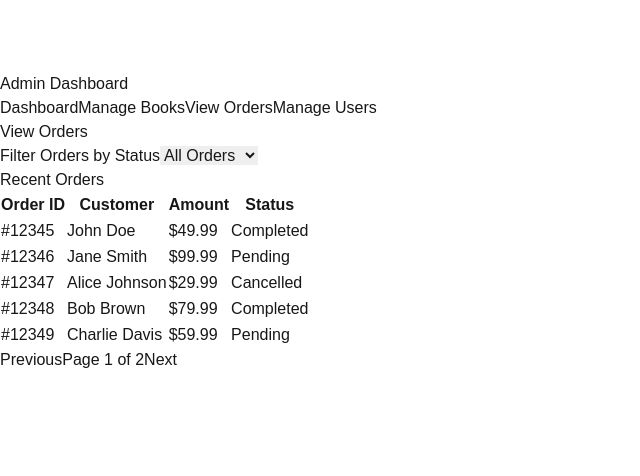
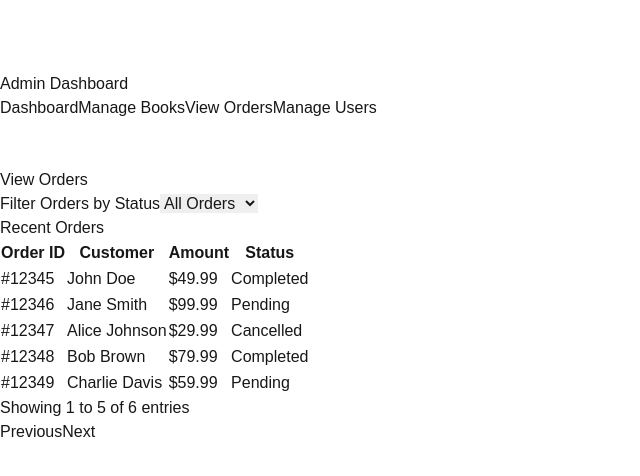
Before and after one commit to oumerhb/Next-Js-Book-Store-frontend, a Next.js app: page /admin/orders in a window 1280 px wide. Shown: the top 476 px of the page, without its empty margins (0-640 px from the left). Built offline with nearby package versions, Linux system fonts and the light colour scheme.

Commit message:
style buttons in vieworder component

```diff
--- a/src/app/admin/layout.tsx
+++ b/src/app/admin/layout.tsx
@@ -91,6 +91,7 @@ export default function AdminLayout({ children }: { children: React.ReactNode })
 
       {/* Main Content */}
       <div className="flex-1 p-8">
+      <br /><br />
         {children}
       </div>
     </div>
--- a/src/app/admin/orders/page.tsx
+++ b/src/app/admin/orders/page.tsx
@@ -91,8 +91,7 @@ export default function ViewOrders() {
                 <td className="px-4 py-2 text-sm text-gray-700">{order.amount}</td>
                 <td className="px-4 py-2">
                   <span
-                    className={`px-2 py-1 rounded-full text-xs font-medium ${
-                      order.status === "Completed"
+                    className={`px-2 py-1 rounded-full text-xs font-medium ${order.status === "Completed"
                         ? "bg-green-100 text-green-800"
                         : order.status === "Pending"
                           ? "bg-yellow-100 text-yellow-800"
@@ -106,28 +105,28 @@ export default function ViewOrders() {
             ))}
           </tbody>
         </table>
-      </div>
 
         {/* Pagination Controls */}
         <div className="flex justify-between items-center mt-6">
+          <p className="text-sm text-gray-600">Showing {indexOfFirstItem + 1} to {Math.min(indexOfLastItem, filteredOrders.length)} of {filteredOrders.length} entries</p>
+          <div className="flex space-x-2">
             <button
               onClick={prevPage}
               disabled={currentPage === 1}
-          className="px-3 py-1 bg-gray-200 text-gray-700 rounded-md disabled:opacity-50"
+              className="px-4 py-2 bg-gray-100 text-gray-700 rounded-md hover:bg-gray-200 transition-colors"
             >
               Previous
             </button>
-        <span className="text-sm text-gray-700">
-          Page {currentPage} of {Math.ceil(filteredOrders.length / itemsPerPage)}
-        </span>
             <button
               onClick={nextPage}
               disabled={currentPage === Math.ceil(filteredOrders.length / itemsPerPage)}
-          className="px-3 py-1 bg-gray-200 text-gray-700 rounded-md disabled:opacity-50"
+              className="px-4 py-2 bg-blue-600 text-white rounded-md hover:bg-blue-700 transition-colors"
             >
               Next
             </button>
           </div>
         </div>
+      </div>
+    </div>
   );
 }
--- a/src/app/admin/page.tsx
+++ b/src/app/admin/page.tsx
@@ -45,7 +45,6 @@ export default function AdminDashboard() {
 
   return (
     <div>
-      <br /><br />
       <h1 className="text-2xl font-bold text-gray-900 mb-6">Admin Dashboard</h1>
 
       {/* Stats Cards */}
```
Lines whose indentation alone changed are shown as unchanged.
